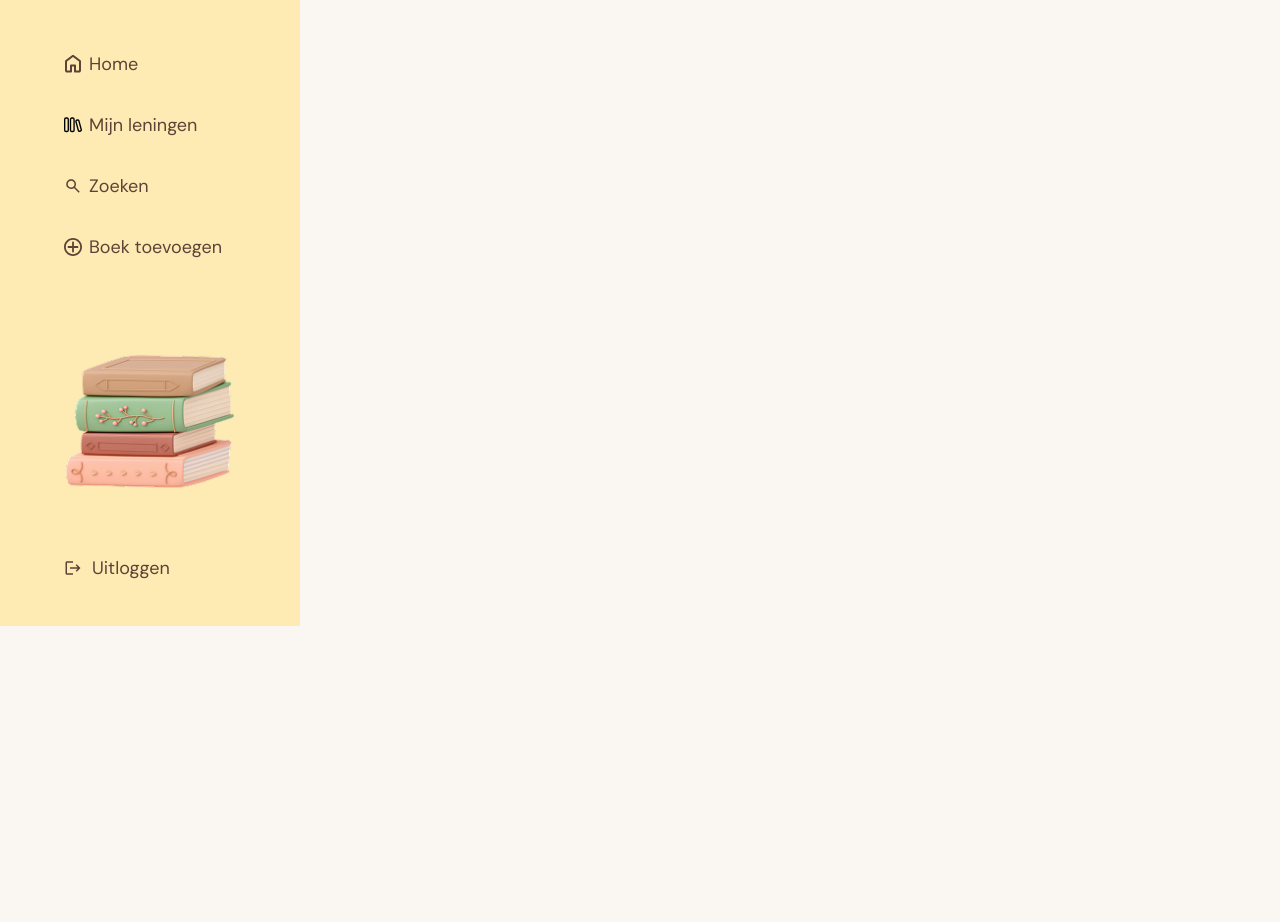
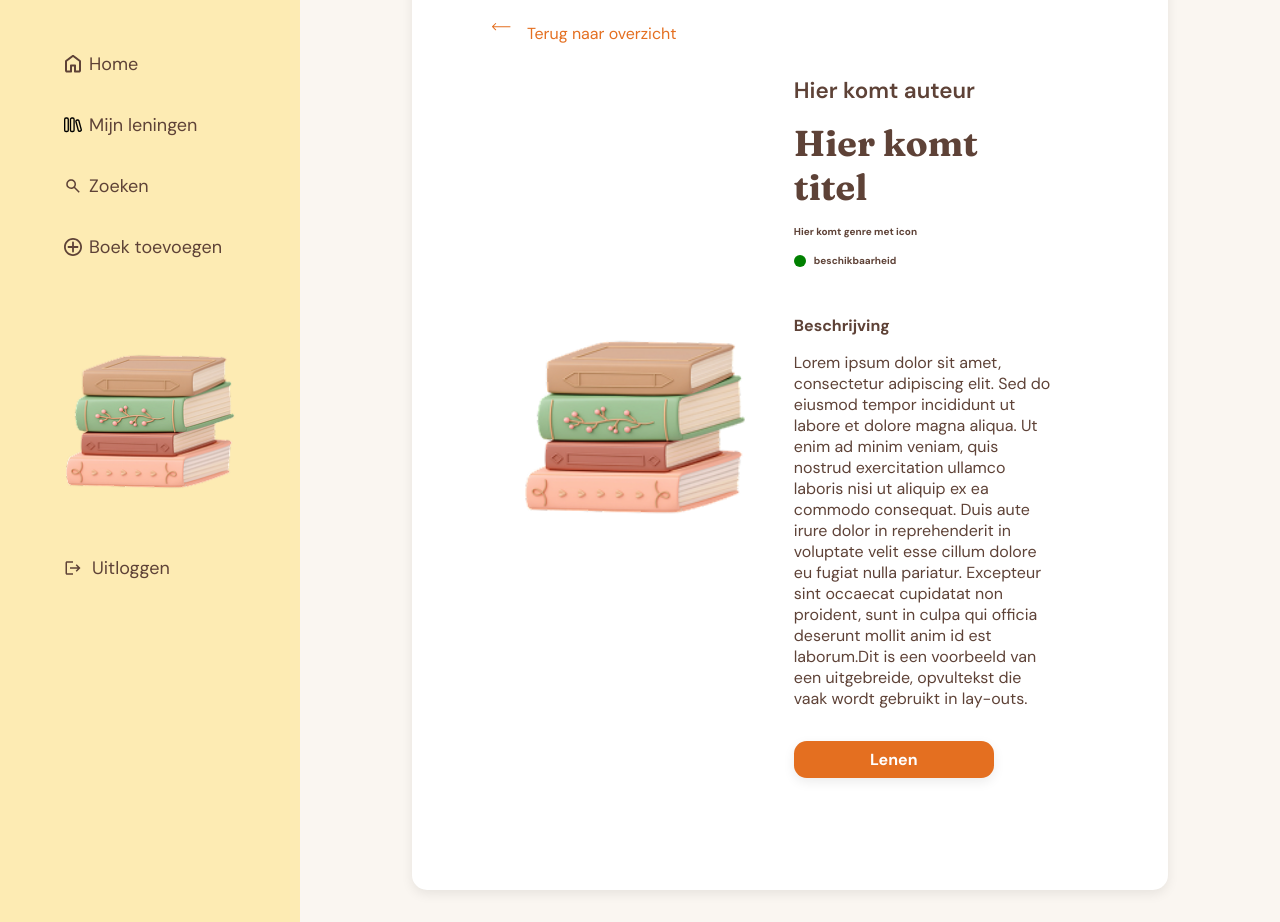
Before and after one commit to LeonieHarteveld/de-bladwijzer-applicatie, a React (Vite) app: page /boek-details in a window 1280 px wide. Shown: the part 198-1120 px from the top of the page. Before the commit the page ends 824 px from the top, so only its background shows below. Built offline with nearby package versions, Linux system fonts and the light colour scheme.

Commit message:
book details alsvast vorm gegeven

```diff
--- a/src/components/Buttons/BackButton/BackButton.jsx
+++ b/src/components/Buttons/BackButton/BackButton.jsx
@@ -8,7 +8,6 @@ function BackButton({ text = "Terug", onClick }) {
             className={styles.backButton}
             type="button"
             onClick={onClick}
-            // onClick={() => navigate(-1)};
         >
             <img src={arrow} alt="" aria-hidden="true" />
             <span>{text}</span>
--- /dev/null
+++ b/src/components/Buttons/PrimaryButton/PrimaryButton.jsx
@@ -0,0 +1,26 @@
+import styles from './PrimaryButton.module.scss';
+
+function PrimaryButton({
+                           onClick,
+                           text,
+                           size = 'medium',
+                           fullWidth = false
+                       }) {
+    const buttonClass = `
+        ${styles.primaryButton}
+        ${styles[`primaryButton--${size}`]}
+        ${fullWidth ? styles['primaryButton--fullWidth'] : ''}
+    `;
+
+    return (
+        <button
+            className={buttonClass}
+            type="button"
+            onClick={onClick}
+        >
+            {text}
+        </button>
+    );
+}
+
+export default PrimaryButton;
--- /dev/null
+++ b/src/components/Buttons/PrimaryButton/PrimaryButton.module.scss
@@ -0,0 +1,41 @@
+@use '../../../styles/_variables' as *;
+
+.primaryButton {
+  background-color: $secondary-color;
+  color:  $text-secondary-color;
+  box-shadow: $shadow-soft;
+
+  padding: 0.5rem 0.5rem;
+  border-radius: 0.8rem;
+
+  width: 200px;
+
+  font-weight: 700;
+  letter-spacing: 5%;
+
+  &:hover {
+    background-color: $text-secondary-color;
+    color:  $secondary-color;
+
+    &--small {
+      padding: 0.4rem 0.8rem;
+      font-size: 0.875rem;
+    }
+
+    &--medium {
+      padding: 0.75rem 1.5rem;
+      font-size: 1rem;
+    }
+
+    &--large {
+      padding: 1rem 2.5rem;
+      font-size: 1.125rem;
+    }
+
+    &--fullWidth {
+      width: 100%;
+    }
+
+  }
+
+}
--- a/src/pages/AddBook/AddBook.jsx
+++ b/src/pages/AddBook/AddBook.jsx
@@ -1,5 +1,4 @@
 import styles from './AddBook.module.scss'
-import welcomeImg from "../../assets/images/welcomeimg.png";
 import PageLayout from "../../components/PageLayout/PageLayout.jsx";
 
 function AddBook() {
--- a/src/pages/BookDetails/BookDetails.jsx
+++ b/src/pages/BookDetails/BookDetails.jsx
@@ -2,21 +2,71 @@ import styles from './BookDetails.module.scss'
 import BackButton from "../../components/Buttons/BackButton/BackButton.jsx";
 import PageLayout from "../../components/PageLayout/PageLayout.jsx";
 import {useNavigate} from "react-router-dom";
+import testafbeelding from "../../assets/images/nav-img.png"
+import PrimaryButton from "../../components/Buttons/PrimaryButton/PrimaryButton.jsx"
 
 function BookDetails() {
     const navigate = useNavigate();
 
-    return (
-        <PageLayout
-        classname={styles.BookDetails}
+    function handleLoan(e) {
+        e.preventDefault();
+        navigate("/");
+    }
+
+
+return (
+    <PageLayout>
+        <div
+            className={styles.bookDetails}
         >
             <BackButton
                 text="Terug naar overzicht"
                 onClick={() => navigate(-1)}
             />
 
-        </PageLayout>
-    )
+            <article
+                className={styles.bookDetails__inner}
+            >
+                <div
+                    className={styles.bookDetails__imgWrapper}
+                >
+                    <img
+                        className={styles.bookDetails__img}
+                        src={testafbeelding} alt=""
+                    />
+                </div>
+                <div
+                    className={styles.bookDetails__text}
+                >
+                    <div
+                    className={styles.bookDetails__textTop}>
+                    <h2>Hier komt auteur</h2>
+                    <h1>Hier komt titel</h1>
+                    <h5>Hier komt genre met icon</h5>
+                    <h5
+                        className={styles.bookDetails__availability}
+                    >
+                        <span
+                            className={styles.bookDetails__statusDot}
+                        />
+                        beschikbaarheid</h5>
+                    </div>
+                    <div
+                        className={styles.bookDetails__textBottom}>
+                    <h3>Beschrijving</h3>
+                    <p>Lorem ipsum dolor sit amet, consectetur adipiscing elit. Sed do eiusmod tempor incididunt ut labore et dolore magna aliqua. Ut enim ad minim veniam, quis nostrud exercitation ullamco laboris nisi ut aliquip ex ea commodo consequat. Duis aute irure dolor in reprehenderit in voluptate velit esse cillum dolore eu fugiat nulla pariatur. Excepteur sint occaecat cupidatat non proident, sunt in culpa qui officia deserunt mollit anim id est laborum.Dit is een voorbeeld van een uitgebreide, opvultekst die vaak wordt gebruikt in lay-outs.    </p>
+                    </div>
+                    <PrimaryButton
+                        onClick={handleLoan}
+                        text="Lenen"
+                    />
+
+                </div>
+            </article>
+
+        </div>
+    </PageLayout>
+)
 }
 
 export default BookDetails;
--- a/src/pages/BookDetails/BookDetails.module.scss
+++ b/src/pages/BookDetails/BookDetails.module.scss
@@ -0,0 +1,73 @@
+@use '../../styles/_variables' as *;
+
+.bookDetails {
+  background: $primary-color;
+  box-shadow: $shadow-soft;
+  border-radius: 15px;
+  padding: 5rem;
+
+
+&__inner {
+  display: flex;
+  flex-direction: row;
+  align-items: center;
+  gap: 3rem;
+
+  padding: 2rem;
+}
+
+  &__imgWrapper {
+    width: 450px;
+  }
+
+  &__img {
+    width: 100%;
+  }
+
+  &__text {
+    display: flex;
+    flex-direction: column;
+    justify-content: space-around;
+    gap: 2rem;
+    width: 100%;
+
+    h2{
+      font-size: 1.4rem;
+      font-weight: 600;
+    }
+
+    h5 {
+      letter-spacing: 10%;
+    }
+  }
+
+  &__textTop {
+    display: flex;
+    flex-direction: column;
+    gap: 1rem;
+  }
+
+  &__textBottom {
+    display: flex;
+    flex-direction: column;
+    gap: 1rem;
+    padding-top: 1rem;
+  }
+
+  .bookDetails {
+    &__availability {
+      display: flex;
+      align-items: center;
+      gap: 0.5rem;
+    }
+
+    &__statusDot {
+      width: 0.75rem;
+      height: 0.75rem;
+      border-radius: 50%;
+      background-color: green;
+      flex-shrink: 0;
+    }
+  }
+
+}
--- a/src/styles/_variables.scss
+++ b/src/styles/_variables.scss
@@ -43,4 +43,4 @@ $font-size-h1: 2.25rem; // 36px
 $font-size-h2: 1.5rem;  // 24px
 $font-size-h3: 1rem;    // 16px
 $font-size-h5: 0.625rem; // 10px
-$font-size-p: 0.75rem;   // 12px
+$font-size-p: 1rem;   // 12px
```
